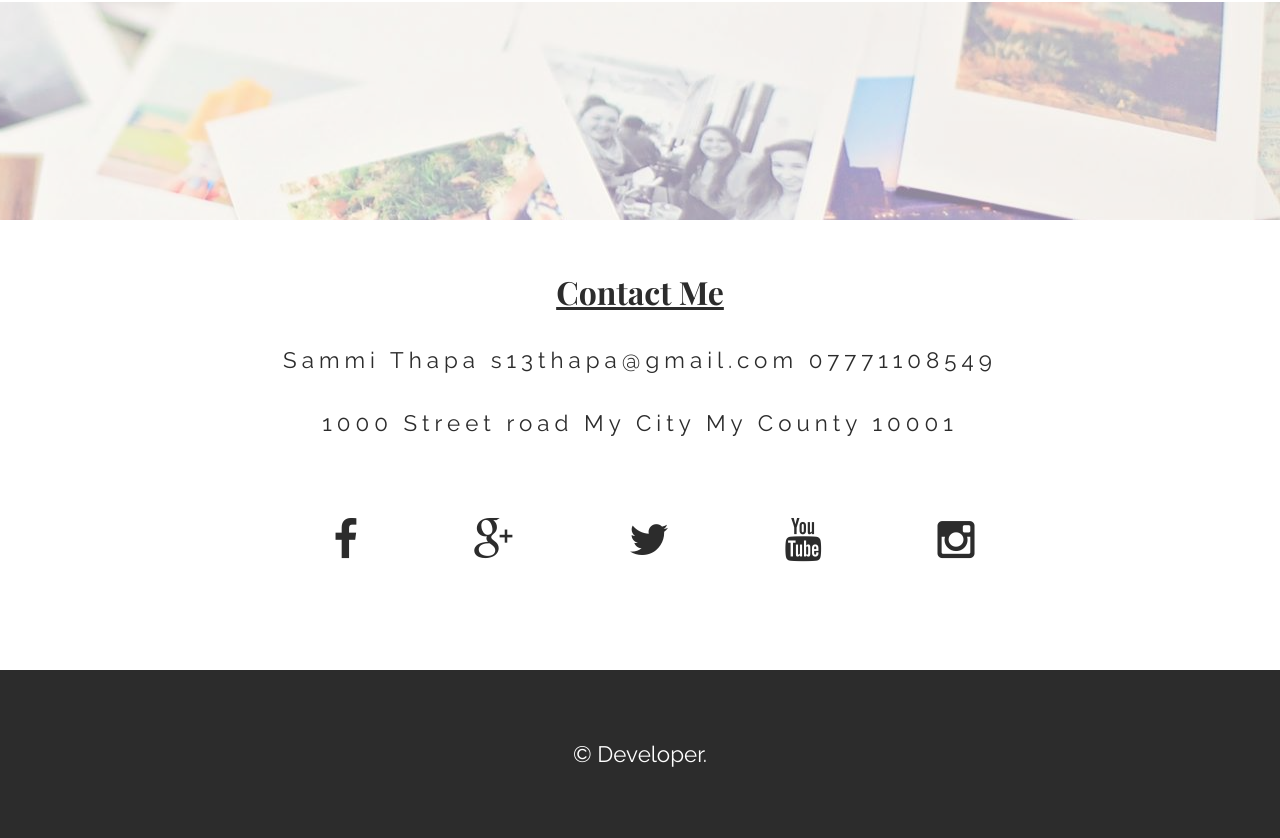
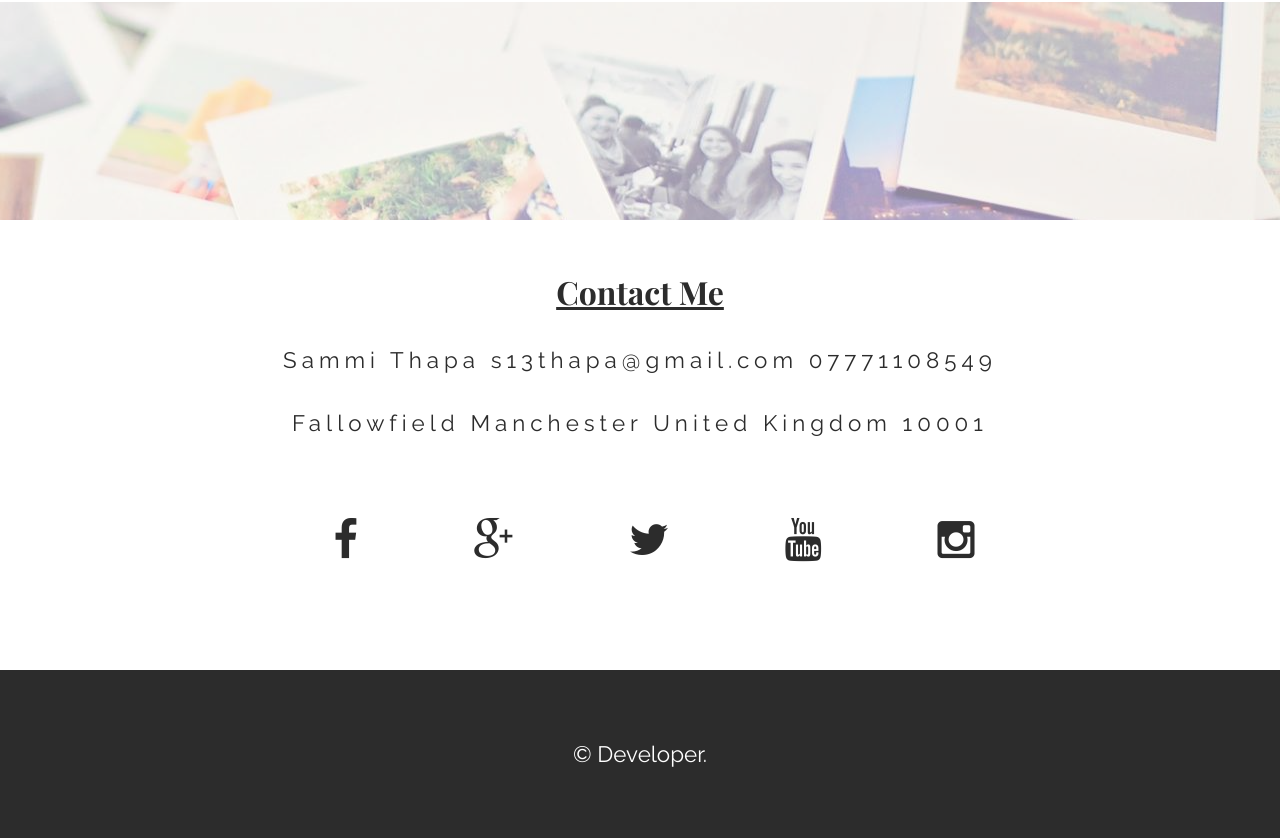
Before and after one commit to ssthapa/ssthapa.github.io, a plain HTML site: page index.html in a window 1280 px wide. Shown: the part 2694-3532 px from the top of the page. Drawn offline with nearby package versions, Linux system fonts and the light colour scheme.

Commit message:
portfolio

```diff
--- a/index.html
+++ b/index.html
@@ -93,7 +93,7 @@
 		<h2>Contact Me</h2>
 		<section class="contact">
 			<p>Sammi Thapa<br class="break"> <a href="mailto:me@photgraphy.com">s13thapa@gmail.com</a> <br class="break"> 07771108549</p>
-			<p>1000 Street road <br class="break"> My City <br class="break"> My County <br class="break"> 10001</p>
+			<p> Fallowfield <br class="break"> Manchester <br class="break"> United Kingdom <br class="break"> 10001</p>
 		</section>
 
 	<div class="clearfix"></div>
```
